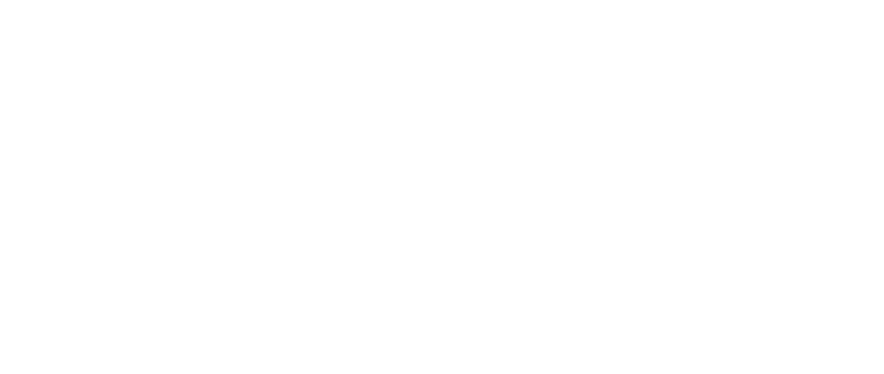
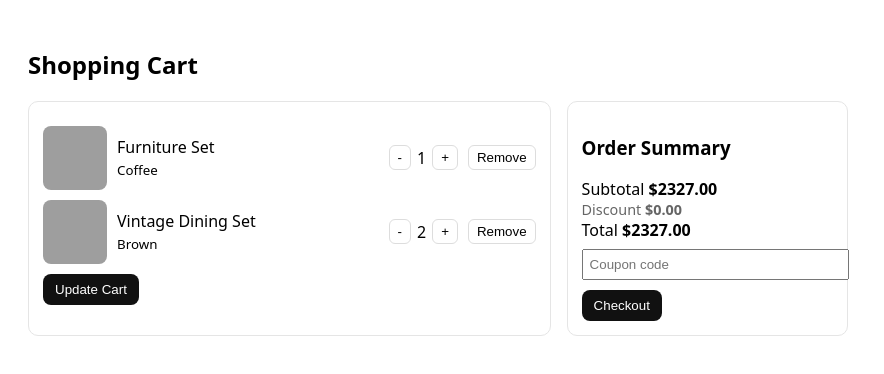
Before and after one commit to KuteChica/ecommerce_project, a plain HTML site: page html/cart.html in a window 1280 px wide. Shown: the whole page, without its empty margins (0-884 px from the left). Drawn offline with Linux system fonts and the light colour scheme; grey boxes are pictures that could not be loaded.

Commit message:
added the cart file

```diff
--- a/Css/Cart.css
+++ b/Css/Cart.css
@@ -0,0 +1,69 @@
+body{
+  font-family:system-ui;
+  padding:20px;
+}
+
+.wrap{
+  max-width:820px;
+  display:grid;
+  grid-template-columns:1.3fr 0.7fr;
+  gap:16px;
+}
+
+.card{
+  border:1px solid #e5e5e5;
+  border-radius:10px;
+  padding:14px;
+}
+
+.row{
+  display:grid;
+  grid-template-columns:64px 1fr auto auto;
+  gap:10px;
+  align-items:center;
+  margin:10px 0;
+}
+
+img{
+  width:64px;
+  height:64px;
+  object-fit:cover;
+  border-radius:8px;
+}
+
+.qty{
+  display:flex;
+  gap:6px;
+  align-items:center;
+}
+
+button{
+  border:1px solid #ddd;
+  background:#fff;
+  border-radius:6px;
+  padding:4px 8px;
+  cursor:pointer;
+}
+
+.primary{
+  background:#111;
+  color:#fff;
+  border:none;
+  padding:8px 12px;
+  border-radius:8px;
+}
+
+.muted{
+  opacity:.6;
+  font-size:.9em;
+}
+
+.coupon{
+  margin-top:8px;
+  padding:6px;
+  width:100%;
+}
+
+.checkout{
+  margin-top:10px;
+}
--- a/html/cart.html
+++ b/html/cart.html
@@ -0,0 +1,46 @@
+<!DOCTYPE html>
+<html lang="en">
+<head>
+<meta charset="UTF-8">
+<title>Shopping Cart</title>
+
+<link rel="stylesheet" href="/Css/Cart.css">
+
+</head>
+
+<body>
+
+<h2>Shopping Cart</h2>
+
+<div class="wrap">
+
+<div class="card">
+<div id="items"></div>
+<button class="primary" onclick="draw()">Update Cart</button>
+</div>
+
+<div class="card">
+
+<h3>Order Summary</h3>
+
+<div>Subtotal <b id="sub">$0</b></div>
+<div class="muted">Discount <b id="disc">$0</b></div>
+<div>Total <b id="total">$0</b></div>
+
+<input
+id="code"
+placeholder="Coupon code"
+class="coupon"
+oninput="draw()"
+/>
+
+<button class="primary checkout">Checkout</button>
+
+</div>
+
+</div>
+
+<script src="/js/cart.js"></script>
+
+</body>
+</html>
--- a/js/cart.js
+++ b/js/cart.js
@@ -0,0 +1,91 @@
+const data=[
+{
+id:1,
+name:"Furniture Set",
+opt:"Coffee",
+price:437,
+qty:1,
+img:"https://picsum.photos/64?1"
+},
+{
+id:2,
+name:"Vintage Dining Set",
+opt:"Brown",
+price:945,
+qty:2,
+img:"https://picsum.photos/64?2"
+}
+];
+
+const items=document.getElementById("items");
+
+function draw(){
+
+items.innerHTML="";
+
+data.forEach((it,idx)=>{
+
+const row=document.createElement("div");
+row.className="row";
+
+row.innerHTML=`
+<img src="${it.img}">
+<div>
+${it.name}<br>
+<small>${it.opt}</small>
+</div>
+
+<div class="qty">
+<button onclick="chg(${idx},-1)">-</button>
+${it.qty}
+<button onclick="chg(${idx},1)">+</button>
+</div>
+
+<div>
+<button onclick="rem(${idx})">Remove</button>
+</div>
+`;
+
+items.appendChild(row);
+
+});
+
+calc();
+
+}
+
+function calc(){
+
+let subtotal=0;
+
+data.forEach(i=>{
+subtotal+=i.price*i.qty;
+});
+
+let discount=0;
+
+const code=document.getElementById("code").value;
+
+if(code==="SAVE10"){
+discount=subtotal*0.1;
+}
+
+const total=subtotal-discount;
+
+document.getElementById("sub").textContent="$"+subtotal.toFixed(2);
+document.getElementById("disc").textContent="$"+discount.toFixed(2);
+document.getElementById("total").textContent="$"+total.toFixed(2);
+
+}
+
+function chg(i,d){
+data[i].qty=Math.max(1,data[i].qty+d);
+draw();
+}
+
+function rem(i){
+data.splice(i,1);
+draw();
+}
+
+draw();
```
Also changed, not shown: index.html (+1 -1 lines).
